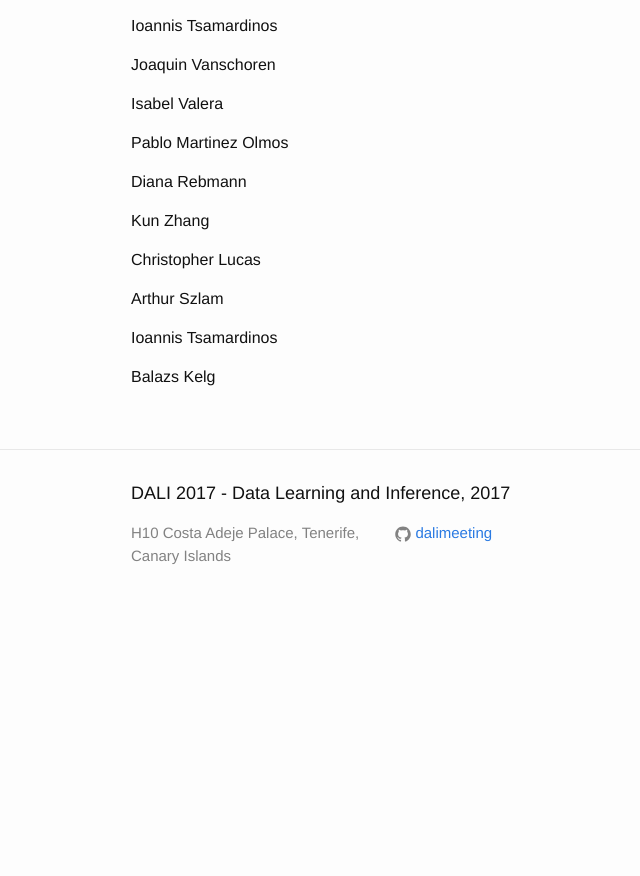
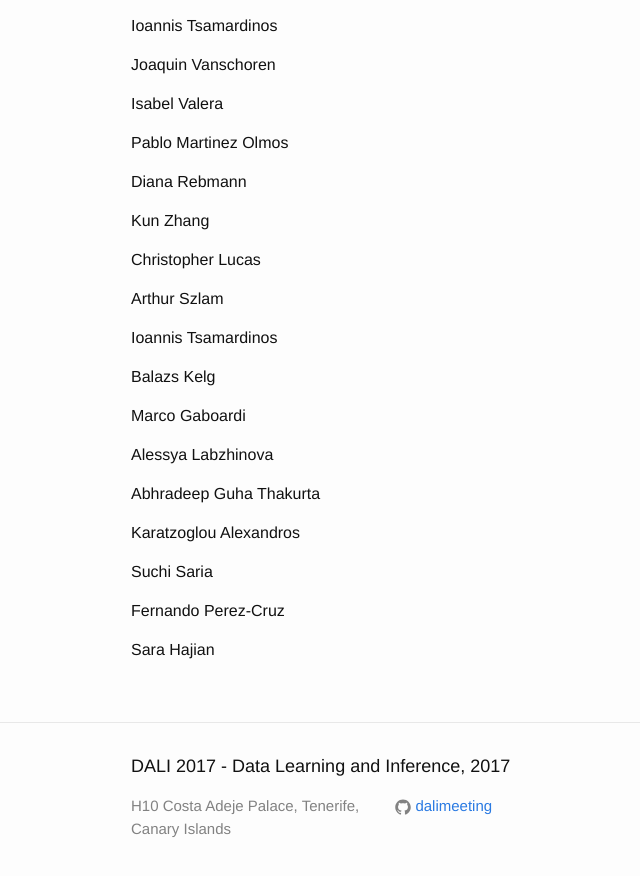
Before and after one commit to dalimeeting/dalimeeting.github.io, a Jekyll site: the page built from participants.html, in a window 1280 px wide and 900 px high, scrolled down 3460 px. Shown: the top 876 px of the window, without its empty margins (139-779 px from the left). Built offline with Jekyll 4.4.1, drawn with Linux system fonts in a browser that asks for light colours; before the commit the page ends 4087 px from its top, so only the background shows below that.

Commit message:
Update participants.yml

```diff
--- a/_data/participants.yml
+++ b/_data/participants.yml
@@ -168,3 +168,17 @@
   given: Ioannis
 - family: Kelg
   given: Balazs
+- family: Gaboardi
+  given: Marco
+- family: Labzhinova
+  given: Alessya
+- family: Guha Thakurta
+  given: Abhradeep
+- family: Alexandros
+  given: Karatzoglou
+- family: Saria
+  given: Suchi
+- family: Perez-Cruz
+  given: Fernando
+- family: Hajian
+  given: Sara
```
